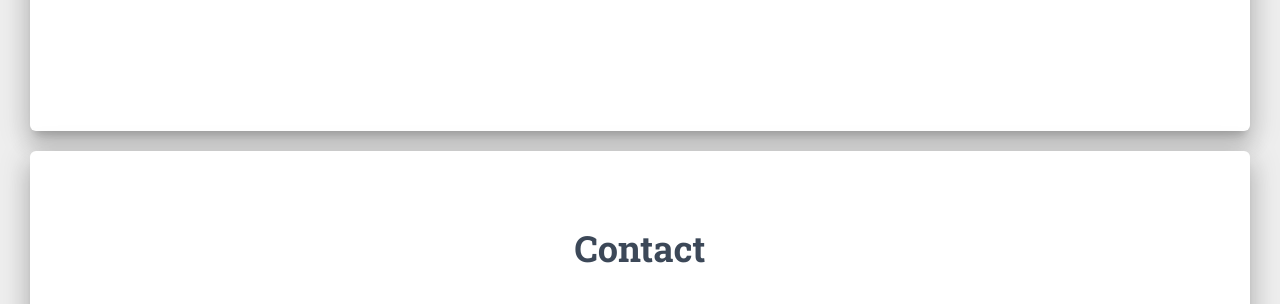
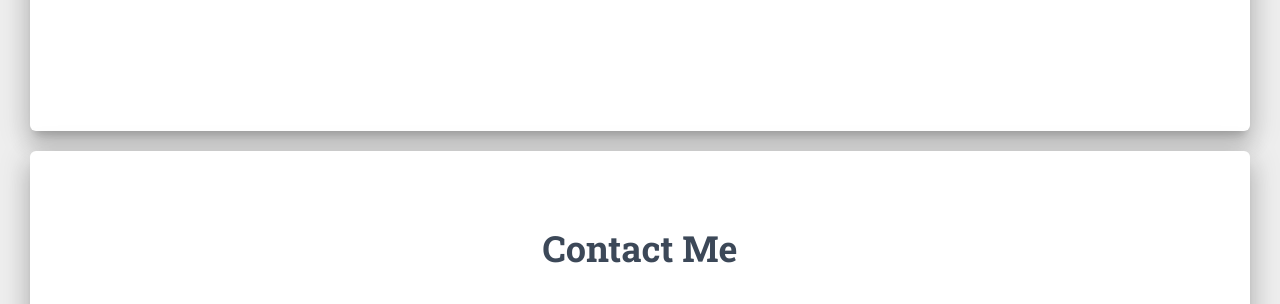
Before and after one commit to morrisrob/morrisrob.github.io, a plain HTML site: page index.html in a window 1280 px wide. Shown: the part 2090-2394 px from the top of the page. Drawn offline with Linux system fonts and the light colour scheme.

Commit message:
updated text

```diff
--- a/index.html
+++ b/index.html
@@ -163,7 +163,7 @@
 <div class="main main-raised" id="contact">
     <div class="container">
         <div class="section text-center">
-            <h2 class="title">Contact</h2>
+            <h2 class="title">Contact Me</h2>
             <span class="icon"><a href="https://www.linkedin.com/in/robert-morris-mke/"><i class="fab fa-linkedin fa-4x"></i></a></span>
             <span class="icon"><a href="https://github.com/morrisrob"><i class="fab fa-github fa-4x"></i></a></span>
             <span class="icon"><a href="mailto:morrisrobert@outlook.com"><i class="fas fa-envelope-square fa-4x"></i></a></span>
```
